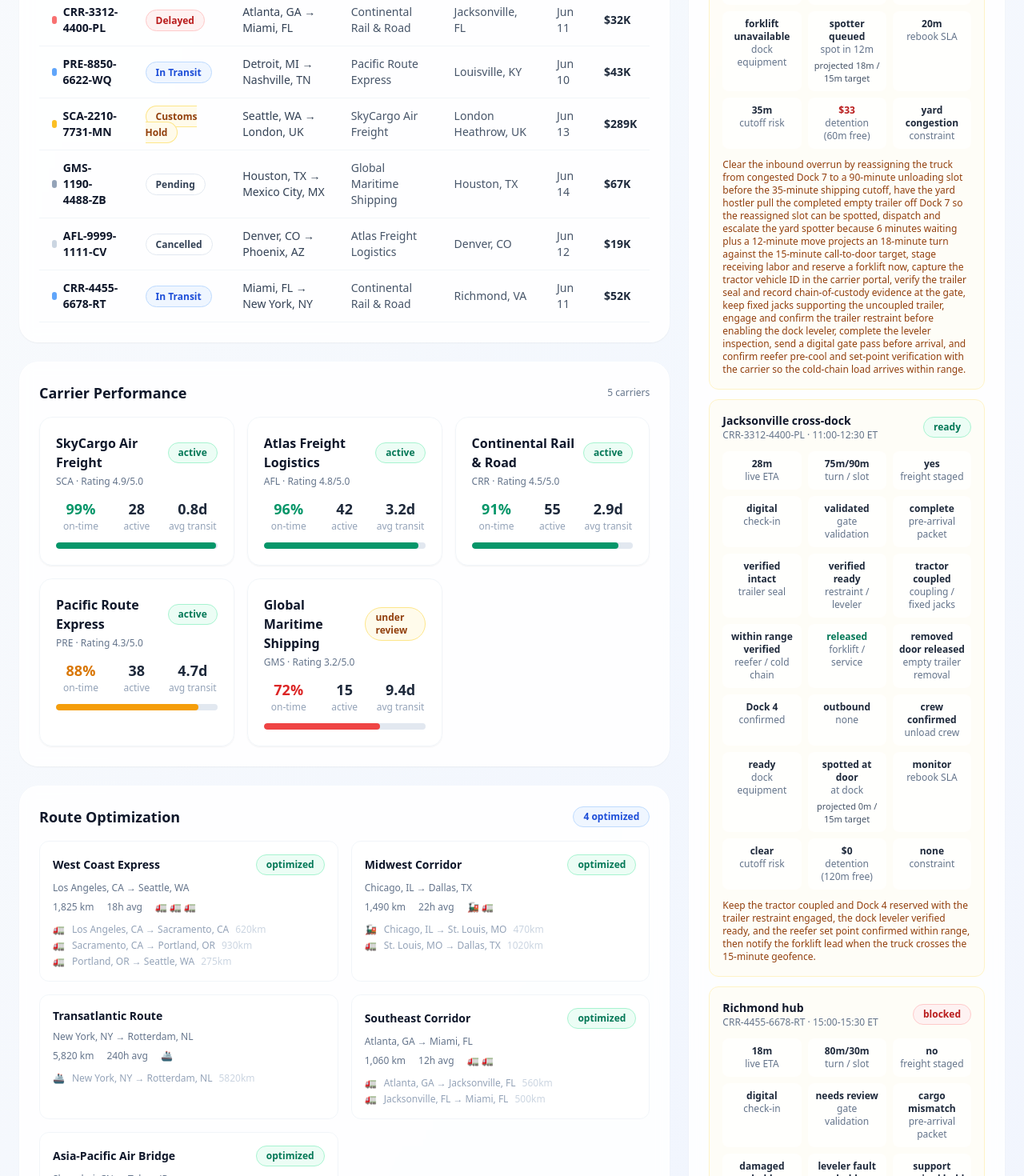
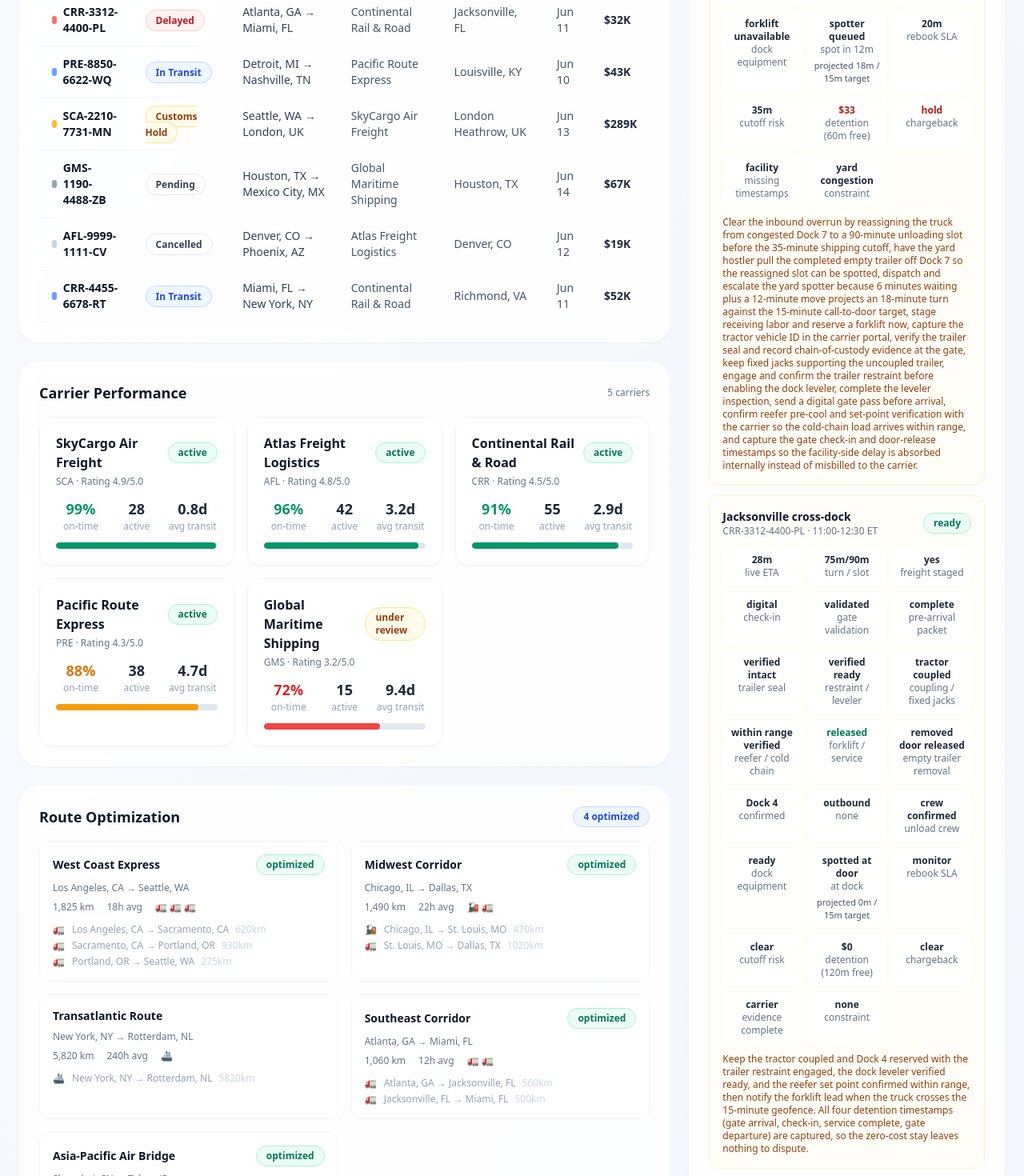
Before and after one commit to tensorgarden/logistics-ai-dashboard, a Next.js app: page / in a window 1280 px wide. Shown: the part 780-2250 px from the top of the page at 80% size. Built offline with nearby package versions, Linux system fonts and the light colour scheme.

Commit message:
Gate detention chargebacks on responsibility and timestamp evidence

```diff
--- a/src/app/page.tsx
+++ b/src/app/page.tsx
@@ -13,7 +13,7 @@ import type {
   Route,
   DockAppointmentRisk,
 } from "@/lib/types";
-import { isDockServiceReleased } from "@/lib/types";
+import { isDockServiceReleased, isDetentionChargebackReady } from "@/lib/types";
 
 // --- Reusable components ---
 
@@ -656,6 +656,24 @@ function DockAppointmentPanel() {
                   <div>detention ({risk.detentionFreeMinutes}m free)</div>
                 </div>
                 <div className="rounded-lg bg-white/70 p-2">
+                  <div
+                    className={`font-bold ${isDetentionChargebackReady(risk) ? "text-emerald-700" : risk.estimatedDetentionCost > 0 ? "text-red-700" : "text-slate-800"}`}
+                  >
+                    {isDetentionChargebackReady(risk)
+                      ? "billable"
+                      : risk.estimatedDetentionCost > 0
+                        ? "hold"
+                        : "clear"}
+                  </div>
+                  <div>chargeback</div>
+                </div>
+                <div className="rounded-lg bg-white/70 p-2">
+                  <div className="font-bold text-slate-800">
+                    {risk.detentionResponsibility.replaceAll("_", " ")}
+                  </div>
+                  <div>{risk.detentionEvidenceStatus.replaceAll("_", " ")}</div>
+                </div>
+                <div className="rounded-lg bg-white/70 p-2">
                   <div className="font-bold text-slate-800">
                     {risk.receiverConstraint.replace("_", " ")}
                   </div>
--- a/src/lib/demo-data.ts
+++ b/src/lib/demo-data.ts
@@ -734,9 +734,11 @@ export const demoDockAppointmentRisks: DockAppointmentRisk[] = [
     detentionFreeMinutes: 60,
     detentionHourlyRate: 65,
     estimatedDetentionCost: 33,
+    detentionResponsibility: "facility",
+    detentionEvidenceStatus: "missing_timestamps",
     status: "at_risk",
     mitigation:
-      "Clear the inbound overrun by reassigning the truck from congested Dock 7 to a 90-minute unloading slot before the 35-minute shipping cutoff, have the yard hostler pull the completed empty trailer off Dock 7 so the reassigned slot can be spotted, dispatch and escalate the yard spotter because 6 minutes waiting plus a 12-minute move projects an 18-minute turn against the 15-minute call-to-door target, stage receiving labor and reserve a forklift now, capture the tractor vehicle ID in the carrier portal, verify the trailer seal and record chain-of-custody evidence at the gate, keep fixed jacks supporting the uncoupled trailer, engage and confirm the trailer restraint before enabling the dock leveler, complete the leveler inspection, send a digital gate pass before arrival, and confirm reefer pre-cool and set-point verification with the carrier so the cold-chain load arrives within range.",
+      "Clear the inbound overrun by reassigning the truck from congested Dock 7 to a 90-minute unloading slot before the 35-minute shipping cutoff, have the yard hostler pull the completed empty trailer off Dock 7 so the reassigned slot can be spotted, dispatch and escalate the yard spotter because 6 minutes waiting plus a 12-minute move projects an 18-minute turn against the 15-minute call-to-door target, stage receiving labor and reserve a forklift now, capture the tractor vehicle ID in the carrier portal, verify the trailer seal and record chain-of-custody evidence at the gate, keep fixed jacks supporting the uncoupled trailer, engage and confirm the trailer restraint before enabling the dock leveler, complete the leveler inspection, send a digital gate pass before arrival, confirm reefer pre-cool and set-point verification with the carrier so the cold-chain load arrives within range, and capture the gate check-in and door-release timestamps so the facility-side delay is absorbed internally instead of misbilled to the carrier.",
   },
   {
     shipmentId: "shp_007",
@@ -770,9 +772,11 @@ export const demoDockAppointmentRisks: DockAppointmentRisk[] = [
     detentionFreeMinutes: 120,
     detentionHourlyRate: 70,
     estimatedDetentionCost: 0,
+    detentionResponsibility: "carrier",
+    detentionEvidenceStatus: "evidence_complete",
     status: "ready",
     mitigation:
-      "Keep the tractor coupled and Dock 4 reserved with the trailer restraint engaged, the dock leveler verified ready, and the reefer set point confirmed within range, then notify the forklift lead when the truck crosses the 15-minute geofence.",
+      "Keep the tractor coupled and Dock 4 reserved with the trailer restraint engaged, the dock leveler verified ready, and the reefer set point confirmed within range, then notify the forklift lead when the truck crosses the 15-minute geofence. All four detention timestamps (gate arrival, check-in, service complete, gate departure) are captured, so the zero-cost stay leaves nothing to dispute.",
   },
   {
     shipmentId: "shp_012",
@@ -806,9 +810,11 @@ export const demoDockAppointmentRisks: DockAppointmentRisk[] = [
     detentionFreeMinutes: 45,
     detentionHourlyRate: 85,
     estimatedDetentionCost: 50,
+    detentionResponsibility: "unattributed",
+    detentionEvidenceStatus: "conflicting_timestamps",
     status: "blocked",
     mitigation:
-      "Protect the outbound pickup from the shared-door conflict: place the damaged trailer seal under a chain-of-custody security hold, verify fixed jacks support the uncoupled trailer before forklift entry to prevent upending, isolate the failed dock leveler for repair and keep the trailer restraint engaged, keep the dock door unassigned, locate and verify the trailer in the yard before dispatching a spotter, confirm outbound crew coverage, escalate staging immediately, confirm the cargo count against the appointment packet, and rebook before the receiver closes at 15:30 because the 12-minute cutoff risk is inside the live ETA window, create a removal plan for the empty trailer still blocking the dock lane, and quarantine the temperature-excursion load for QA review with the reefer unit download captured before any dock service.",
+      "Protect the outbound pickup from the shared-door conflict: place the damaged trailer seal under a chain-of-custody security hold, verify fixed jacks support the uncoupled trailer before forklift entry to prevent upending, isolate the failed dock leveler for repair and keep the trailer restraint engaged, keep the dock door unassigned, locate and verify the trailer in the yard before dispatching a spotter, confirm outbound crew coverage, escalate staging immediately, confirm the cargo count against the appointment packet, and rebook before the receiver closes at 15:30 because the 12-minute cutoff risk is inside the live ETA window, create a removal plan for the empty trailer still blocking the dock lane, quarantine the temperature-excursion load for QA review with the reefer unit download captured before any dock service, and reconcile the conflicting ELD geofence and facility gate-log arrival timestamps with the driver while holding the detention estimate in billing review until the clock chain agrees before any carrier chargeback.",
   },
 ];
 
--- a/src/lib/types.ts
+++ b/src/lib/types.ts
@@ -120,6 +120,16 @@ export type DockEmptyTrailerRemovalStatus =
   | "hostler_queued"
   | "removal_unplanned";
 
+export type DockDetentionResponsibility =
+  | "carrier"
+  | "facility"
+  | "unattributed";
+
+export type DockDetentionEvidenceStatus =
+  | "evidence_complete"
+  | "missing_timestamps"
+  | "conflicting_timestamps";
+
 export interface PortDwellRisk {
   shipmentId: string;
   facility: string;
@@ -163,6 +173,8 @@ export interface DockAppointmentRisk {
   detentionFreeMinutes: number;
   detentionHourlyRate: number;
   estimatedDetentionCost: number;
+  detentionResponsibility: DockDetentionResponsibility;
+  detentionEvidenceStatus: DockDetentionEvidenceStatus;
   status: DockAppointmentStatus;
   mitigation: string;
 }
@@ -173,6 +185,14 @@ export function isDockServiceReleased(risk: DockAppointmentRisk): boolean {
     risk.coldChainStatus === "within_range_verified" &&
     (risk.trailerSupportStatus === "tractor_coupled" ||
       risk.trailerSupportStatus === "fixed_jacks_verified")
+  );
+}
+
+export function isDetentionChargebackReady(risk: DockAppointmentRisk): boolean {
+  return (
+    risk.estimatedDetentionCost > 0 &&
+    risk.detentionResponsibility === "carrier" &&
+    risk.detentionEvidenceStatus === "evidence_complete"
   );
 }
 
```
Also changed, not shown: 1 other file (tests, documents, lock files or other folders).
